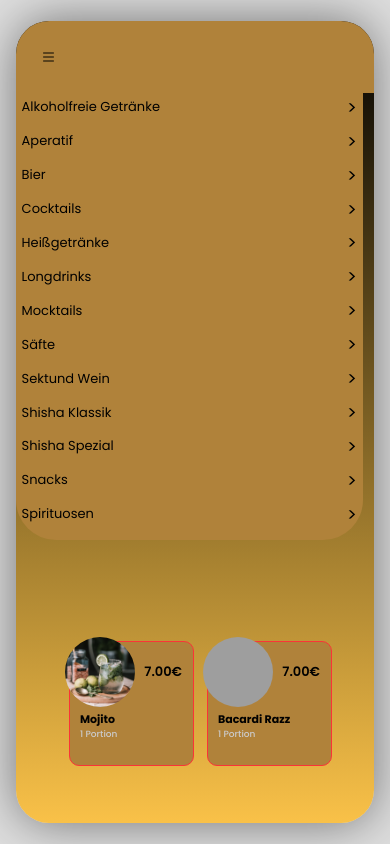
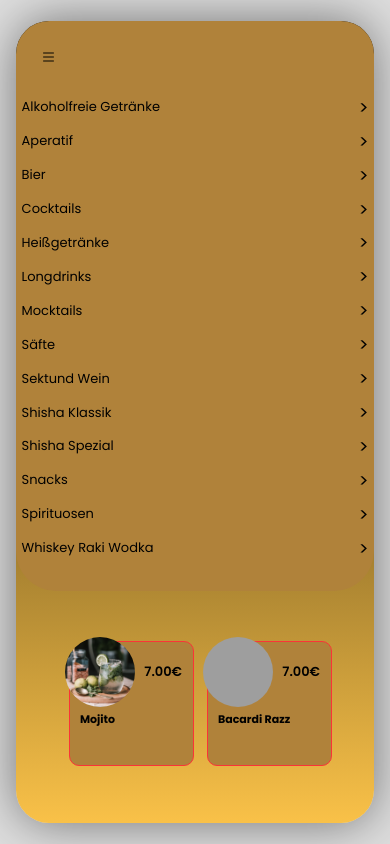
Before and after one commit to cakmakemre34/narin, a plain HTML site: page cocktails.html in a window 390 px wide. Both pictures are taken after a click on the icon 48 px from the left and 57 px from the top of the page. Drawn offline with nearby package versions, Linux system fonts and the light colour scheme; grey boxes are pictures that could not be loaded; a web font is replaced by a local one.

Commit message:
site yükleniyor

```diff
--- a/cocktails.html
+++ b/cocktails.html
@@ -47,98 +47,84 @@
                     <h3>Rum, Rohrzucker, Limetten, Minze, Sodawasser</h3>
                     <h4>7.00€</h4>
                     <h5>Mojito</h5>
-                    <p>1 Portion</p>
                 </div>
                 <div class="card">
                     <img src="/photos/cocktails/maria-georgieva-jF4irn8mxhQ-unsplash.jpg" alt="" class="dis">
                     <h3>Limette, Himbeere, Rohrzucker, Bacardi Razz, Sprite</h3>
                     <h4>7.00€</h4>
                     <h5>Bacardi Razz</h5>
-                    <p>1 Portion</p>
                 </div>
                 <div class="card">
                     <img src="/photos/cocktails/pexels-i̇brahim-hakkı-uçman-4134389.jpg" alt="" class="dis">
                     <h3>Wodka, Pfirsichwodka, Cranberry Saft, Grenadine, Orangensaft</h3>
                     <h4>7.00€</h4>
                     <h5>Sex on the Beach</h5>
-                    <p>1 Portion</p>
                 </div>
                 <div class="card">
                     <img src="/photos/cocktails/pexels-marcelo-verfe-13059626.jpg" alt="" class="dis">
                     <h3>Cachaca, Brauner Rohrzucker, Limetten</h3>
                     <h4>6.50€</h4>
                     <h5>Caipirinha</h5>
-                    <p>1 Portion</p>
                 </div>
                 <div class="card">
                     <img src="/photos/cocktails/pexels-karolina-grabowska-4021887.jpg" alt="" class="dis">
                     <h3>Whiskey, Zitronensaft, Zuckersirup</h3>
                     <h4>6.50€</h4>
                     <h5>Whisker Sour</h5>
-                    <p>1 Portion</p>
                 </div>
                 <div class="card">
                     <img src="/photos/cocktails/pexels-denys-gromov-18142604.jpg" alt="" class="dis">
                     <h3>Weißer Rum, brauner Rum, Kokossirup</h3>
                     <h4>7.00€</h4>
                     <h5>Pina Colada</h5>
-                    <p>1 Portion</p>
                 </div>
                 <div class="card">
                     <img src="/photos/cocktails/pexels-said-kweli-3196019.jpg" alt="" class="dis">
                     <h3>Wodka, Rum, Blue Curacao, Kokossirup, Sahne, Ananassaft</h3>
                     <h4>7.00€</h4>
                     <h5>Swimming Pool</h5>
-                    <p>1 Portion</p>
                 </div>
                 <div class="card">
                     <img src="/photos/cocktails/pexels-sat-photography-19297712.jpg" alt="" class="dis">
                     <h3>Cointreau, Wodka, Zitrone, Cranberrysaft, Limettensaft</h3>
                     <h4>7.00€</h4>
                     <h5>Cosmopolitan</h5>
-                    <p>1 Portion</p>
                 </div>
                 <div class="card">
                     <img src="/photos/cocktails/pexels-timur-weber-8679426.jpg" alt="" class="dis">
                     <h3>Weißer Rum, brauner Rum, Mandelsirup, Ananassaft</h3>
                     <h4>8.50€</h4>
                     <h5>Mai Tai</h5>
-                    <p>1 Portion</p>
                 </div>
                 <div class="card">
                     <img src="/photos/cocktails/pexels-timur-weber-8679426.jpg" alt="" class="dis">
                     <h3>Tequila, Orangensaft, Grenadine</h3>
                     <h4>8.50€</h4>
                     <h5>Tequila Sunrise</h5>
-                    <p>1 Portion</p>
                 </div>
                 <div class="card">
                     <img src="/photos/cocktails/pexels-timur-weber-8679426.jpg" alt="" class="dis">
                     <h3>Malibu, Orangensaft, Ananassaft, Grenadine</h3>
                     <h4>6.50€</h4>
                     <h5>Malibu Sunset</h5>
-                    <p>1 Portion</p>
                 </div>
                 <div class="card">
                     <img src="/photos/cocktails/pexels-said-kweli-3196019.jpg" alt="" class="dis">
                     <h3>Wodka, Zitronensaft, Blue Curacao, Sprite</h3>
                     <h4>7.00€</h4>
                     <h5>Blue Lagoon</h5>
-                    <p>1 Portion</p>
                 </div>
                 <div class="card">
                     <img src="/photos/cocktails/pexels-said-kweli-3196019.jpg" alt="" class="dis">
                     <h3>Vodka, Cranberrysaft, Pink Grapefruit Saft, Minze</h3>
                     <h4>7.00€</h4>
                     <h5>Sea Breeze</h5>
-                    <p>1 Portion</p>
                 </div>
                 <div class="card">
                     <img src="/photos/cocktails/pexels-denys-gromov-18142604.jpg" alt="" class="dis">
                     <h3>Baileys, Sahne, Kokossirup, Ananassaft</h3>
                     <h4>7.00€</h4>
                     <h5>Baileys Colada</h5>
-                    <p>1 Portion</p>
                 </div>
 
             </div>
@@ -156,59 +142,59 @@
     <div class="sub-menu-wrap" id="subMenu">
         <div class="sub-menu">
             <div class="user-info">
-                <a href="/html/alkoholfreieGetränke.html" class="sub-menu-link">
+                <a href="/index.html" class="sub-menu-link">
                     <p>Alkoholfreie Getränke</p>
                     <span>></span>
                 </a>
-                <a href="/html/aperitif.html" class="sub-menu-link">
+                <a href="/aperitif.html" class="sub-menu-link">
                     <p>Aperatif</p>
                     <span>></span>
                 </a>
-                <a href="/html/bier.html" class="sub-menu-link">
+                <a href="/bier.html" class="sub-menu-link">
                     <p>Bier</p>
                     <span>></span>
                 </a>
-                <a href="/html/cocktails.html" class="sub-menu-link">
+                <a href="/cocktails.html" class="sub-menu-link">
                     <p>Cocktails</p>
                     <span>></span>
                 </a>
-                <a href="/html/heißgetränke.html" class="sub-menu-link">
+                <a href="/heißgetränke.html" class="sub-menu-link">
                     <p>Heißgetränke</p>
                     <span>></span>
                 </a>
-                <a href="/html/longdrinks.html" class="sub-menu-link">
+                <a href="/longdrinks.html" class="sub-menu-link">
                     <p>Longdrinks</p>
                     <span>></span>
                 </a>
-                <a href="/html/mocktails.html" class="sub-menu-link">
+                <a href="/mocktails.html" class="sub-menu-link">
                     <p>Mocktails</p>
                     <span>></span>
                 </a>
-                <a href="/html/säfte.html" class="sub-menu-link">
+                <a href="/säfte.html" class="sub-menu-link">
                     <p>Säfte</p>
                     <span>></span>
                 </a>
-                <a href="/html/sektundWein.html" class="sub-menu-link">
+                <a href="/sektundWein.html" class="sub-menu-link">
                     <p>Sektund Wein</p>
                     <span>></span>
                 </a>
-                <a href="/html/shishaKlassik.html" class="sub-menu-link">
+                <a href="/shishaKlassik.html" class="sub-menu-link">
                     <p>Shisha Klassik</p>
                     <span>></span>
                 </a>
-                <a href="/html/shishaSpezial.html" class="sub-menu-link">
+                <a href="/shishaSpezial.html" class="sub-menu-link">
                     <p>Shisha Spezial</p>
                     <span>></span>
                 </a>
-                <a href="/html/snacks.html" class="sub-menu-link">
+                <a href="/snacks.html" class="sub-menu-link">
                     <p>Snacks</p>
                     <span>></span>
                 </a>
-                <a href="/html/spirituosen.html" class="sub-menu-link">
+                <a href="/spirituosen.html" class="sub-menu-link">
                     <p>Spirituosen</p>
                     <span>></span>
                 </a>
-                <a href="/html/whisRakiVodka.html" class="sub-menu-link">
+                <a href="/whisRakiVodka.html" class="sub-menu-link">
                     <p>Whiskey Raki Wodka</p>
                     <span>></span>
                 </a>
--- a/style.css
+++ b/style.css
@@ -472,7 +472,7 @@ header section .social .icons a:hover {
 
     .sub-menu-wrap.open-menu {
         max-height: 32rem;
-        width: 13rem;
+        width: 92%;
         z-index: 1;
         left: 7.4rem;
     }
@@ -639,12 +639,12 @@ header section .social .icons a:hover {
 
         .sub-menu-wrap.open-menu {
             max-height: 89%;
-            width: 89%;
+            width: 92%;
             z-index: 1;
             position: absolute;
             left: 4%;
             top: 10%;
-            height: 54%;
+            height: 60%;
             border-radius: 0 0px 40px 40px;
         }
 
```
Also changed, not shown: aperitif.html (+14 -17 lines), bier.html (+14 -21 lines), heißgetränke.html (+14 -19 lines), index.html (+15 -23 lines), longdrinks.html (+14 -21 lines), mocktails.html (+14 -18 lines), sektundWein.html (+14 -17 lines), shishaKlassik.html (+14 -14 lines), shishaSpezial.html (+14 -14 lines), snacks.html (+14 -18 lines), spirituosen.html (+14 -14 lines), säfte.html (+14 -21 lines), whisRakiVodka.html (+14 -22 lines).
